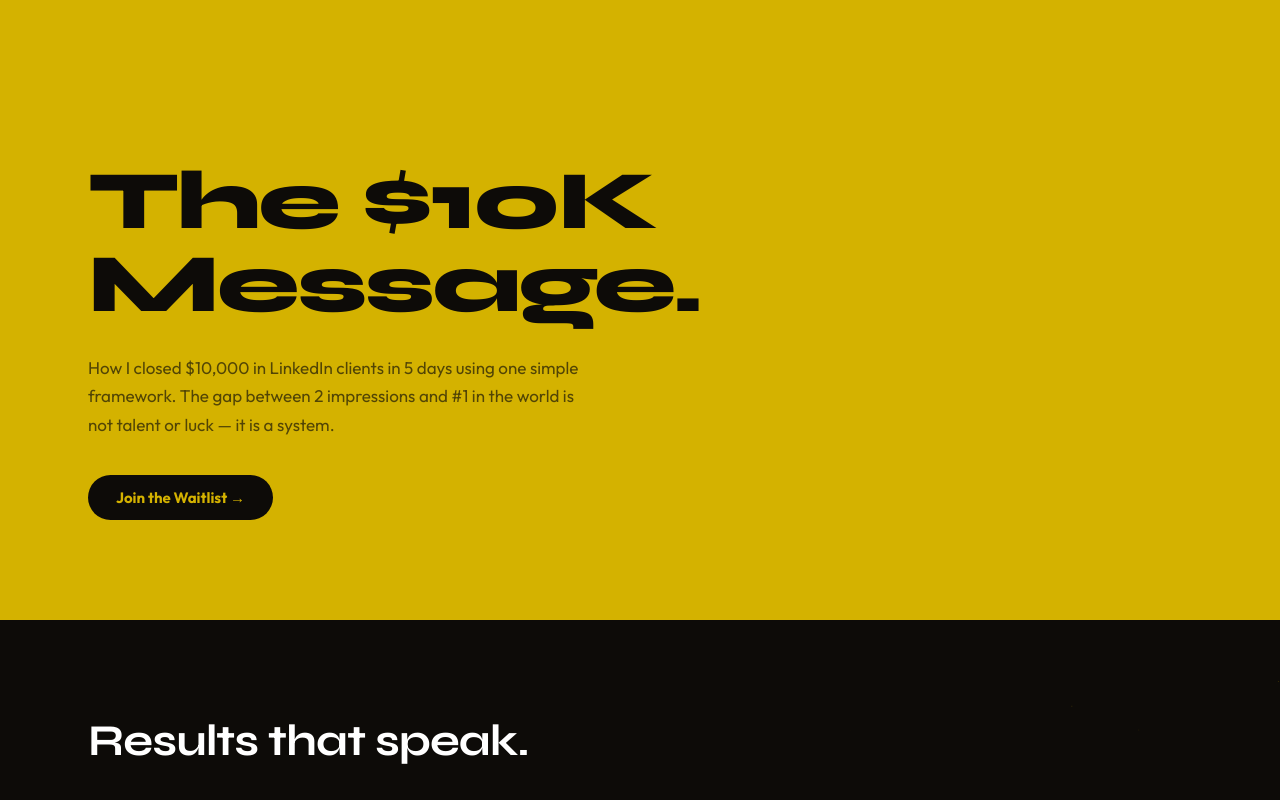
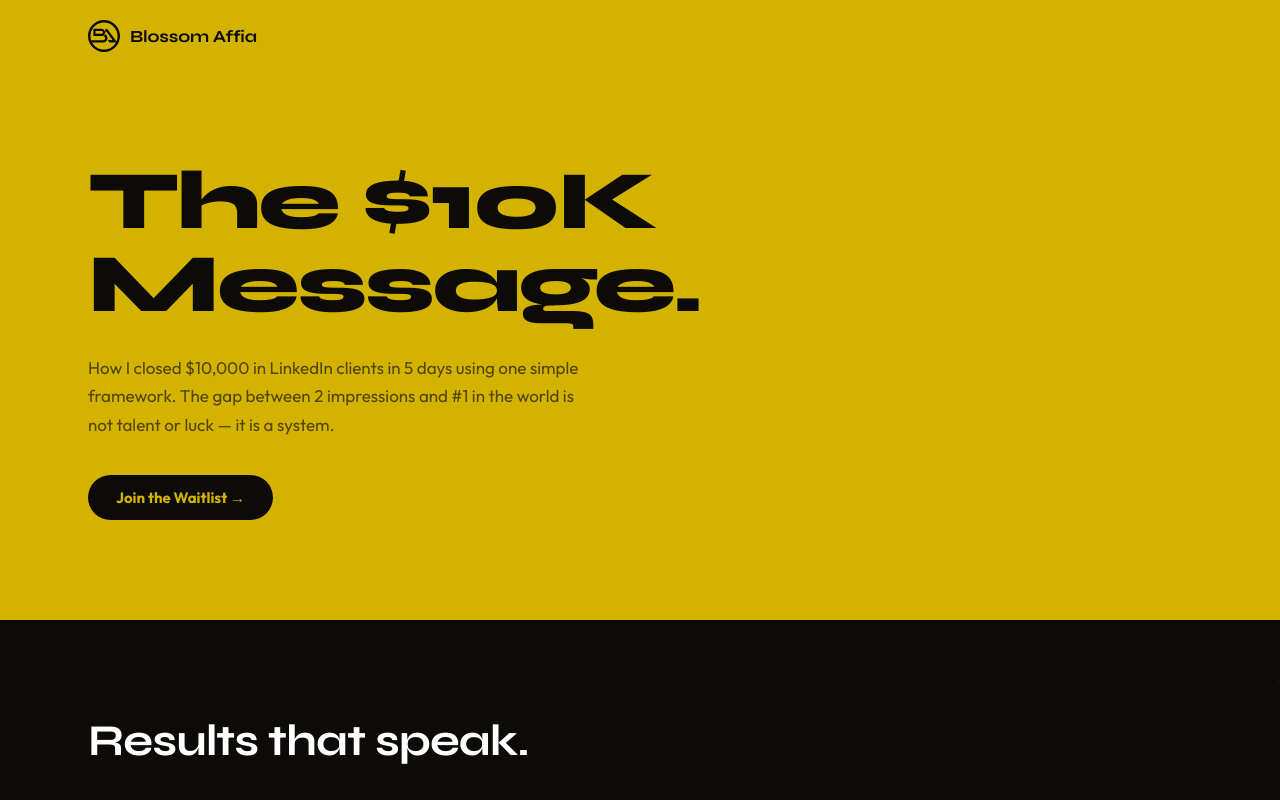
Before and after one commit to Blossom-AF/ebook-website, a Next.js app: page / in a window 1280 px wide. Shown: the top 800 px of the page. Built offline with nearby package versions, Linux system fonts and the light colour scheme.

Commit message:
Restore logo in navbar, remove Join the Waitlist button only

```diff
--- a/app/page.tsx
+++ b/app/page.tsx
@@ -227,6 +227,7 @@ export default function WaitlistPage() {
 
       {showForm && <WaitlistModal onClose={() => setShowForm(false)} />}
 
+      <NavBar />
 
       <section className="wl-hero">
         <div className="wl-inner" style={{ position: 'relative', zIndex: 1 }}>
@@ -296,7 +297,7 @@ export default function WaitlistPage() {
   )
 }
 
-function NavBar({ onJoin }: { onJoin: () => void }) {
+function NavBar() {
   const [scrolled, setScrolled] = useState(false)
   useEffect(() => {
     const fn = () => setScrolled(window.scrollY > 20)
@@ -310,7 +311,6 @@ function NavBar({ onJoin }: { onJoin: () => void }) {
           <BlossomIcon size={32} fill="#0D0B08" />
           <span className="wl-logo-text" style={{ ...SYNE }}>Blossom Affia</span>
         </a>
-        <button onClick={onJoin} className="wl-enrol-btn wl-nav-enrol">Join the Waitlist &rarr;</button>
       </div>
     </nav>
   )
```
